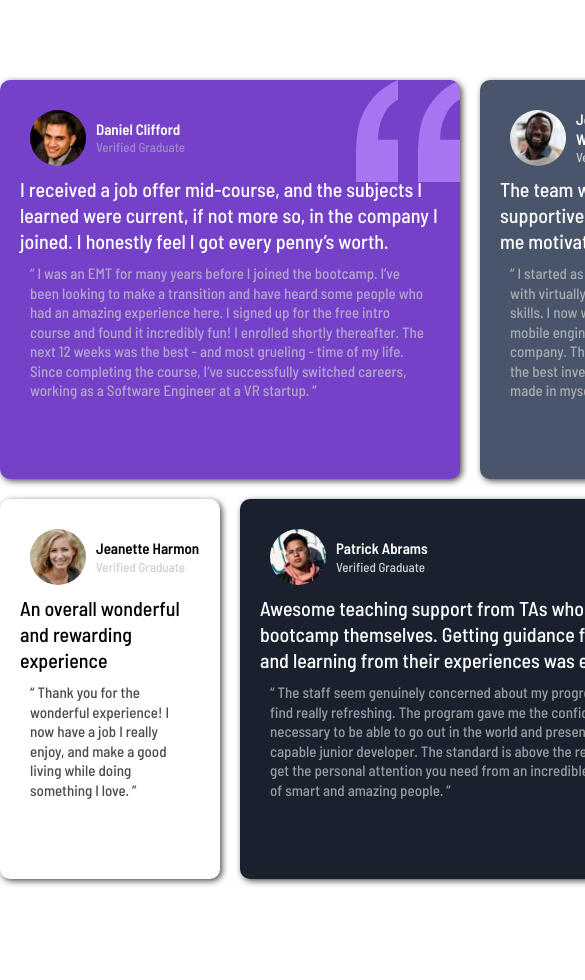
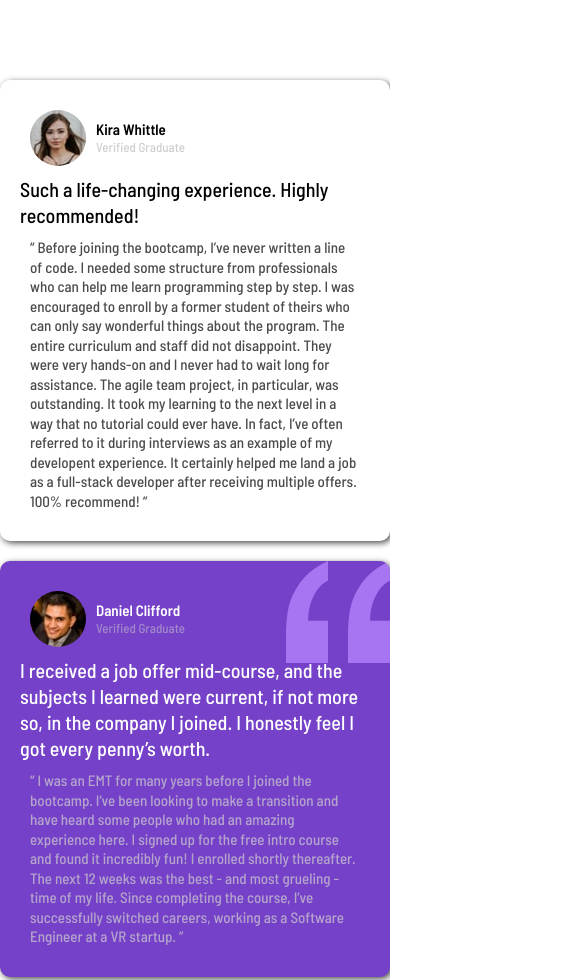
Before and after one commit to Lokesh8055/Testimonials_Grid_Section, a plain HTML site: page index.html in a window 390 px wide. Shown: the top 980 px of the page, 585 px wide, since content can reach past the window. Before the commit the page ends 959 px from the top, so only its background shows below. Drawn offline with Linux system fonts and the light colour scheme.

Commit message:
Added Layout for Mobile

```diff
--- a/styles/_layout.scss
+++ b/styles/_layout.scss
@@ -1,7 +1,6 @@
 .container {
  display: grid;
- grid-template-columns: [center-start] repeat(8, [col-start] minmax(10rem, 1fr) [col-end]) [center-end];
- grid-template-rows: repeat(2, mimmax(10rem, 1fr));
+ grid-template-columns: [center-start] repeat(auto-fill, [col-start] minmax(10rem, 1fr) [col-end]) [center-end];
  grid-gap: 2rem;
 
  .testimonials {
@@ -28,6 +27,22 @@
  }
 }
 
+@media screen and (max-width: 700px) {
+ .container {
+  grid-template-columns: repeat(8, 1fr);
+
+  .testimonials {
+   &--one,
+   &--two,
+   &--three,
+   &--four,
+   &--five {
+    grid-column: 1 / span 12;
+   }
+  }
+ }
+}
+
 //Details
 .details {
  display: flex;
```
Also changed, not shown: css/styles.css.
